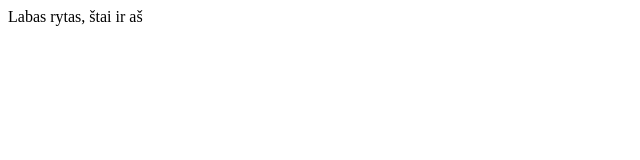
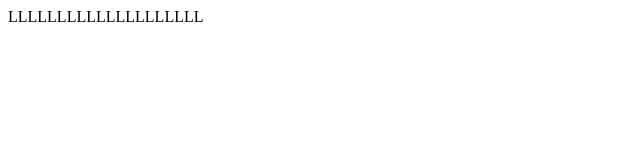
Before and after one commit to RGreibus/git-learning, a plain HTML site: page index.html in a window 1280 px wide. Shown: the full height of the page, 0-640 px from the left. Drawn offline with Linux system fonts and the light colour scheme.

Commit message:
"New commit add"

```diff
--- a/index.html
+++ b/index.html
@@ -1 +1 @@
-<p> Labas rytas, štai ir aš </p>
+<p> LLLLLLLLLLLLLLLLLLLL</p>
```
